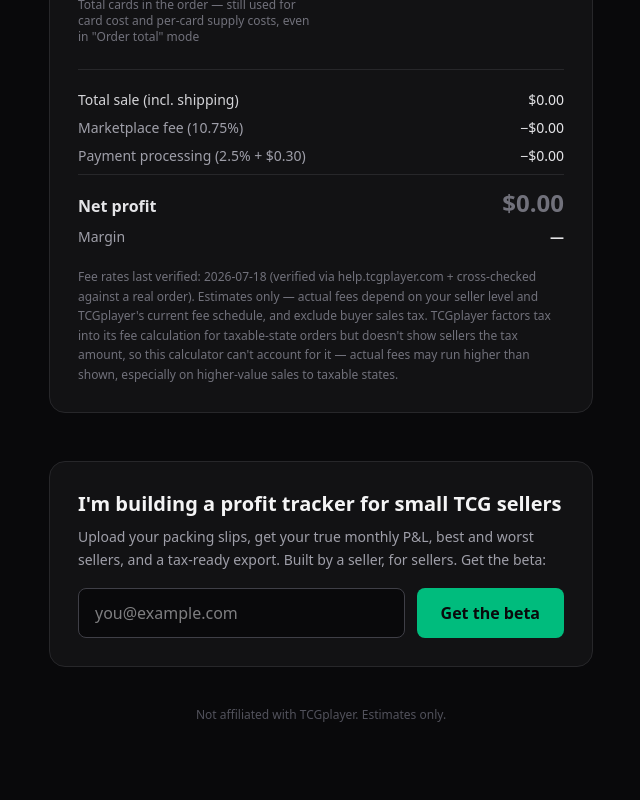
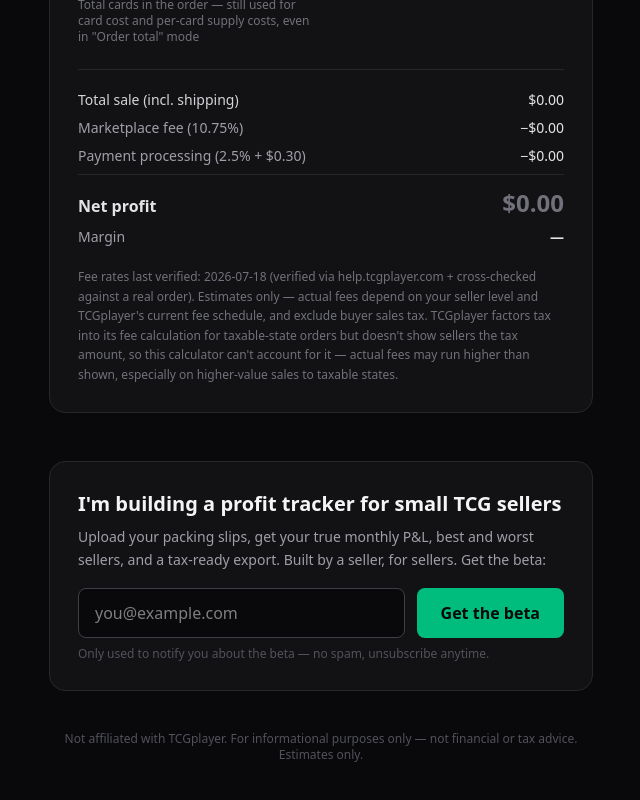
Before and after one commit to Maxdarkfire/tcg-profit-calculator, a Next.js app: page / in a window 1280 px wide. Shown: the part 636-1436 px from the top of the page, without its empty margins (319-959 px from the left). Built offline with nearby package versions, Linux system fonts and the light colour scheme.

Commit message:
Update page.tsx

```diff
--- a/src/app/page.tsx
+++ b/src/app/page.tsx
@@ -10,7 +10,7 @@ export default function Home() {
         </h1>
         <p className="mt-3 text-zinc-400">
           Fees, processing, shipping, card cost — see what you{" "}
-          <span className="font-semibold text-zinc-200">actually</span> can make on
+          <span className="font-semibold text-zinc-200">actually</span> make on
           a sale.
         </p>
       </header>
@@ -27,10 +27,15 @@ export default function Home() {
           sellers. Get the beta:
         </p>
         <EmailSignup />
+        <p className="mt-2 text-xs text-zinc-600">
+          Only used to notify you about the beta — no spam, unsubscribe
+          anytime.
+        </p>
       </section>
 
       <footer className="mt-10 text-center text-xs text-zinc-600">
-        Not affiliated with TCGplayer. Estimates only.
+        Not affiliated with TCGplayer. For informational purposes only —
+        not financial or tax advice. Estimates only.
       </footer>
     </main>
   );
```
